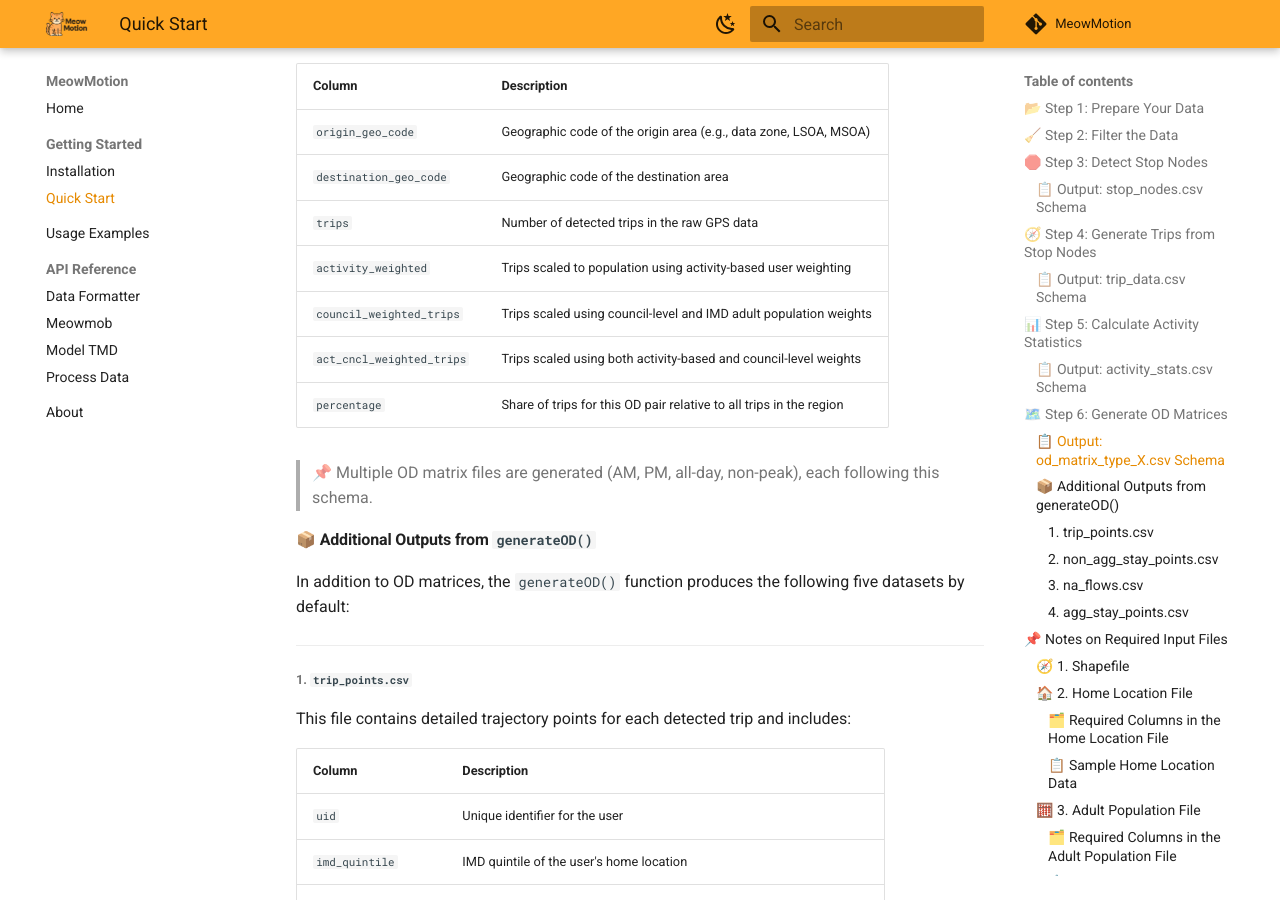
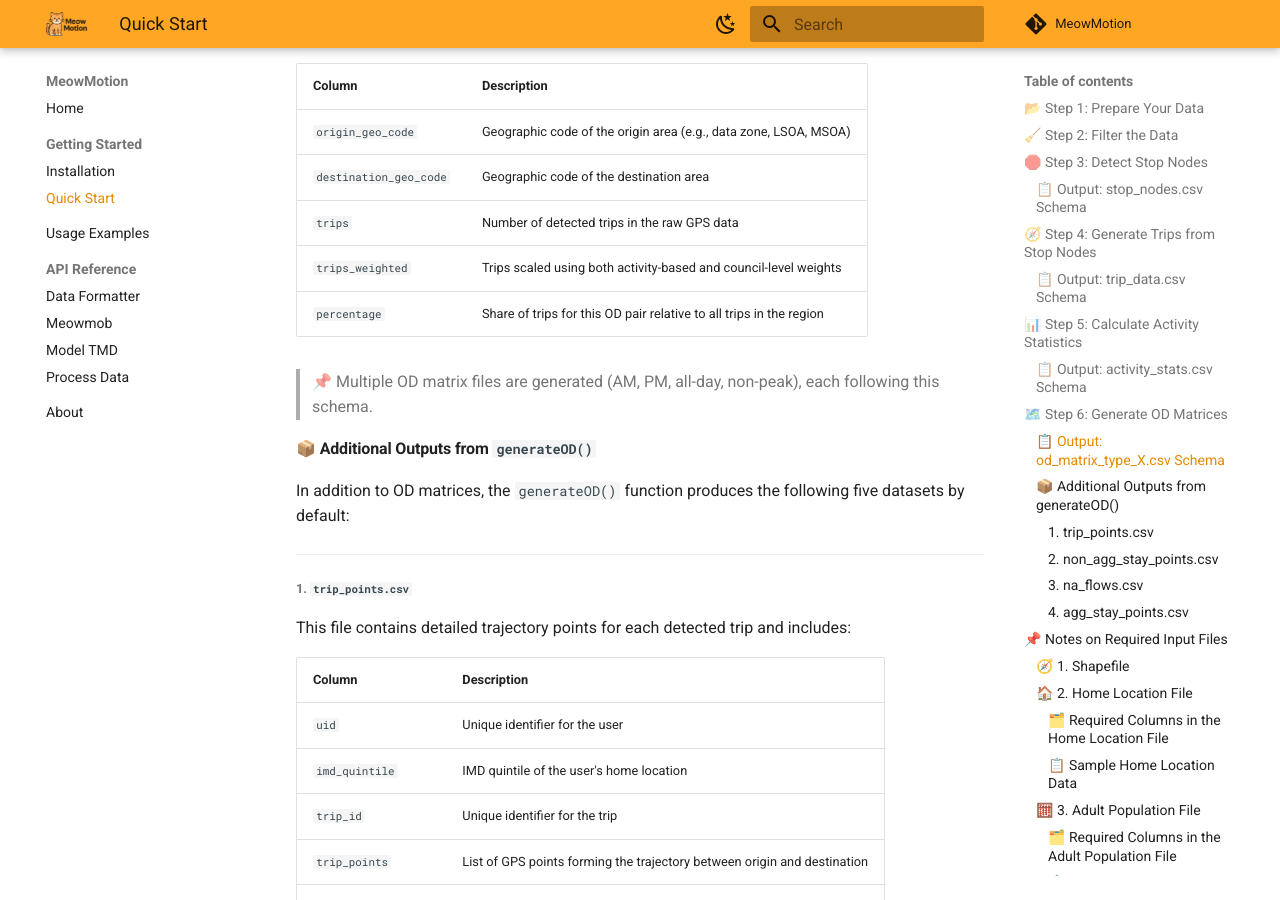
Before and after one commit to urbanbigdatacentre/meowmotion, an MkDocs documentation site: the page built from docs/getting-started/quick-start.md, in a window 1280 px wide and 900 px high, scrolled down 4736 px. Built offline with MkDocs 1.6.1 and Material for MkDocs 9.7.7, drawn with Linux system fonts in a browser that asks for light colours; comment, search, counter and statistics services are not loaded; some of the changed text lies outside the part shown.

Commit message:
Modified DOCs

```diff
--- a/docs/getting-started/quick-start.md
+++ b/docs/getting-started/quick-start.md
@@ -191,9 +191,7 @@ The output file contains Origin-Destination (OD) pairs with associated trip coun
 | `origin_geo_code`       | Geographic code of the origin area (e.g., data zone, LSOA, MSOA)            |
 | `destination_geo_code`  | Geographic code of the destination area                                     |
 | `trips`                 | Number of detected trips in the raw GPS data                                |
-| `activity_weighted`     | Trips scaled to population using activity-based user weighting              |
-| `council_weighted_trips`| Trips scaled using council-level and IMD adult population weights                   |
-| `act_cncl_weighted_trips`| Trips scaled using both activity-based and council-level weights           |
+| `trips_weighted`| Trips scaled using both activity-based and council-level weights           |
 | `percentage`            | Share of trips for this OD pair relative to all trips in the region         |
 
 > 📌 Multiple OD matrix files are generated (AM, PM, all-day, non-peak), each following this schema.
```
